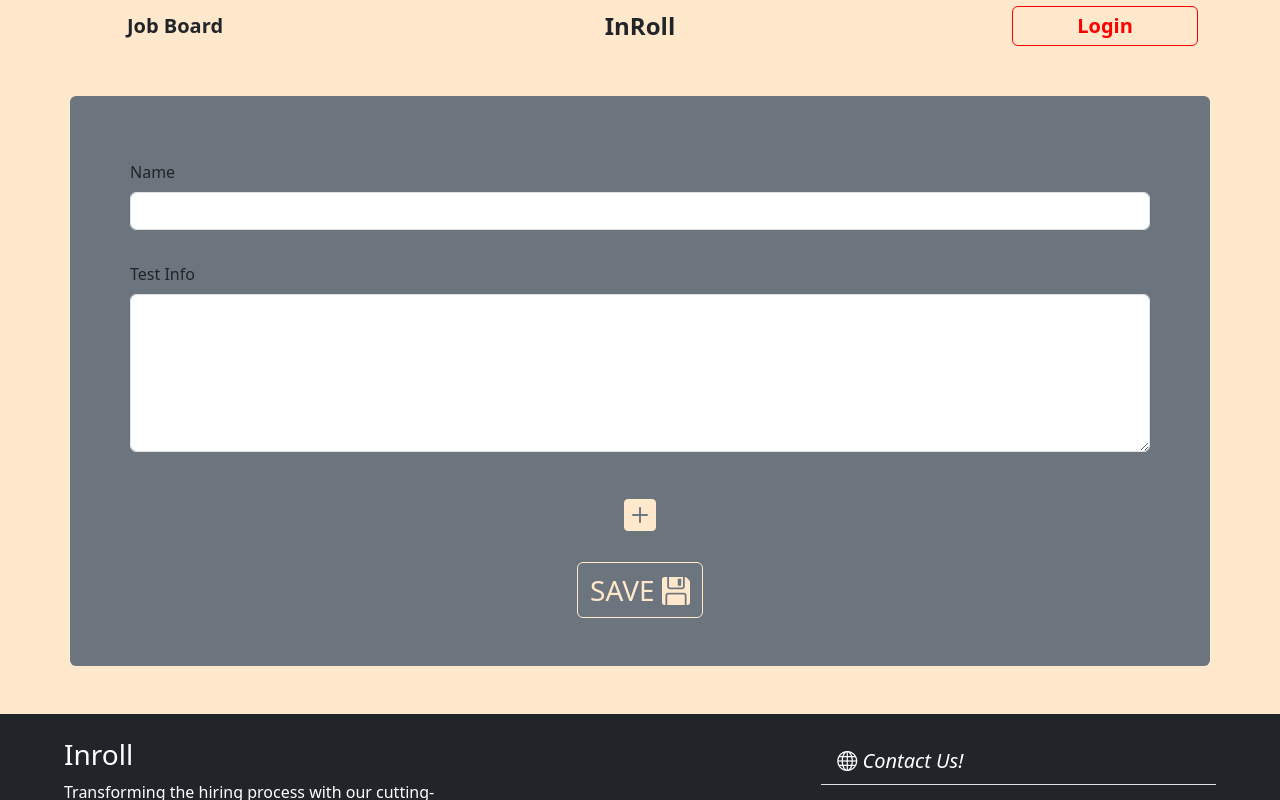
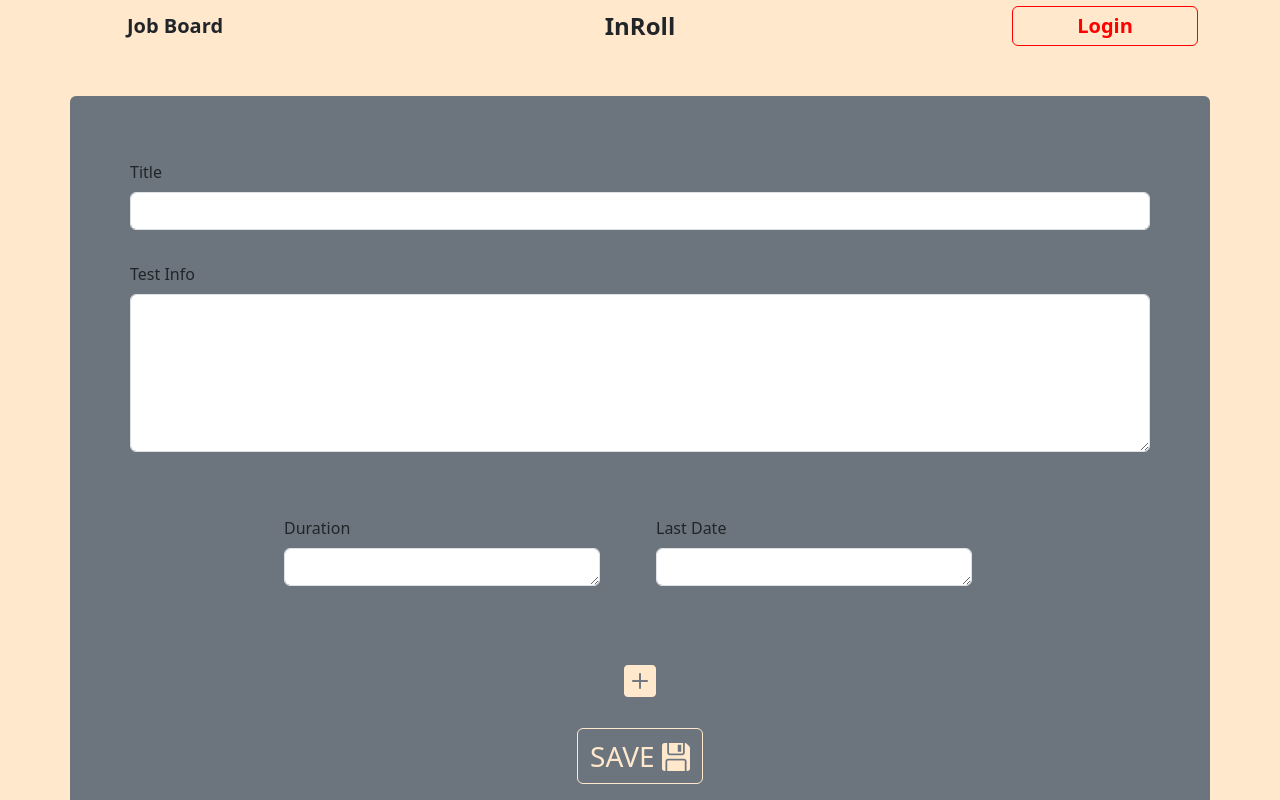
Before and after one commit to InRollTeam/InRoll-frontend, a React (Create React App) app: page /1/AdminPanel/CreateTest in a window 1280 px wide. Shown: the top 800 px of the page. Built offline with nearby package versions, Linux system fonts and the light colour scheme.

Commit message:
connected test creation to the backed

```diff
--- a/src/AddChoices.js
+++ b/src/AddChoices.js
@@ -19,7 +19,7 @@ const AddChoices = ( {questions, setQuestions, index} ) => {
   const addChoice = () => {
     const updatedQuestions = [...questions];
     if(!updatedQuestions[index].choices) updatedQuestions[index].choices = [];
-    updatedQuestions[index].choices.push({ "body": "", "isTrue": false});
+    updatedQuestions[index].choices.push({ "body": "", "is_true": false});
     setQuestions(updatedQuestions);
   };
 
@@ -35,9 +35,9 @@ const setTrue = (choiceIndex) => {
 
   if (!updatedQuestions[index].choices) updatedQuestions[index].choices = [];
 
-  updatedQuestions[index].choices.forEach(choice => choice.isTrue = false);
+  updatedQuestions[index].choices.forEach(choice => choice.is_true = false);
 
-  updatedQuestions[index].choices[choiceIndex] = {...updatedQuestions[index].choices[choiceIndex], isTrue: true};
+  updatedQuestions[index].choices[choiceIndex] = {...updatedQuestions[index].choices[choiceIndex], is_true: true};
 
   setQuestions(updatedQuestions);
 };
@@ -52,7 +52,7 @@ const setTrue = (choiceIndex) => {
               <div className="container-md bg-light d-flex flew-row m-1">
                 <button className="btn btn-danger align-self-end m-1" type="button" onClick={() => deleteChoice(choiceIndex)}> <i class="bi bi-trash"></i> </button>
                 <textarea className="form-control m-0" id={`choice-body-${choiceIndex}`} rows={1} onChange={(e) => {updateChoice(e.target.value, choiceIndex)}}/>
-                <button className={`btn ${choice.isTrue ? "btn-success" : "btn-muted"} align-self-end m-1`} type="button" onClick={() => {setTrue(choiceIndex)}}> <i class="bi bi-check-lg"></i> </button>
+                <button className={`btn ${choice.is_true ? "btn-success" : "btn-muted"} align-self-end m-1`} type="button" onClick={() => {setTrue(choiceIndex)}}> <i class="bi bi-check-lg"></i> </button>
               </div>
             </div>
           )) :
--- a/src/App.js
+++ b/src/App.js
@@ -31,7 +31,7 @@ function App() {
             <Test test={test} setTest={setTest} results={results} setResults={setResults}/>
           </Route>
 
-          <Route exact path = "/:company_id/AdminPanel/CreateTest"> <CreateTest /> </Route>
+          <Route exact path = "/:recruiter_id/AdminPanel/CreateTest"> <CreateTest /> </Route>
 
         </Switch>
         <Login showLogin={showLogin} handleClose={handleCloseLogin} />
--- a/src/CreateTest.js
+++ b/src/CreateTest.js
@@ -1,49 +1,82 @@
 import { useEffect, useState } from "react";
 import { useParams } from "react-router-dom/cjs/react-router-dom.min";
 import AddQuestions from "./AddQuestions";
+import axios from "axios";
 
 const CreateTest = () => {
-  const { company_id } = useParams();
-  const [name, setName] = useState('');
+  const { recruiter_id } = useParams(null);
+  const [duration, setDuration] = useState('');
+  const [untilDate, setUntilDate] = useState('');
+  const [title, setTitle] = useState('');
   const [body, setBody] = useState('');
   const [questions, setQuestions] = useState([])
-  const [test, setTest] = useState(null);
+  const [testId, setTestId] = useState(null)
 
-  useEffect(() => setTest(
-    {
-      //id of the test should be generated by the server
-      "company_id": company_id,
-      "name": name,
-      "body": body,
-      "questions": questions,
-    }
-  ), [company_id]);
+  const [test, setTest] = useState({
+    recruiter: recruiter_id,
+    duration: duration,
+    until_date: untilDate,
+    title: title,
+    body: body,
+    questions: questions,
+  });
 
   useEffect(() => {
-    const updatedTest = {
-      ...test,
-      "name" : name,
-      "body" : body,
-      questions : questions
-    };
-    setTest(updatedTest);
-  }, [name, body, questions]);
+    setTest({
+      recruiter: recruiter_id,
+      duration: duration,
+      until_date: untilDate,
+      title: title,
+      body: body,
+      questions: questions,
+    });
+  }, [recruiter_id, duration, untilDate, title, body, questions]);
 
   const saveTest = () => {
-    //TODO: send the test to the server
     console.log(test);
+    if(testId == null) {
+      axios.post('http://localhost:8000/api/tests/', test)
+        .then(response => {
+          //console.log('Success:', response.data);
+          setTestId(response.data.id);
+        })
+        .catch(error => {
+          console.error('Error:', error);
+        });
+    }
+    else {
+      console.log(test)
+      axios.put(`http://localhost:8000/api/tests/${testId}/`, test)
+        .then(response => {
+          console.log('Success:', response.data);
+        })
+        .catch(error => {
+          console.error('Error:', error);
+        });
+    }
   };
 
   return (
     <div className="CreateTest container-md p-5 my-5 d-flex flex-column bg-secondary rounded">
         <div className="container-md py-3">
-          <label htmlFor="test-name" className="form-label"> Name </label>
-          <input type="text" className="form-control" id="test-name" value={name} onChange={(e) => setName(e.target.value)}/>
+          <label htmlFor="test-name" className="form-label"> Title </label>
+          <input type="text" className="form-control" id="test-name" value={title} onChange={(e) => setTitle(e.target.value)}/>
         </div>
 
         <div className="container-md py-3">
           <label htmlFor="test-body" className="form-label"> Test Info </label>
           <textarea className="form-control" id="test-body" rows="6" value={body} onChange={(e) => setBody(e.target.value)} />
+        </div>
+
+        <div className="container-md py-3 d-flex flex-row row justify-content-center">
+          <div className="container-md py-3 m-3 col-4">
+            <label htmlFor="test-duration" className="form-label"> Duration </label>
+            <textarea className="form-control" id="test-duration" rows="1" value={duration} onChange={(e) => setDuration(e.target.value)} />
+          </div>
+          <div className="container-md py-3 m-3 col-4">
+            <label htmlFor="test-date" className="form-label"> Last Date </label>
+            <textarea className="form-control" id="test-date" rows="1" value={untilDate} onChange={(e) => setUntilDate(e.target.value)} />
+          </div>
         </div>
 
         <div className="container-md py-3 d-flex flex-column">
```
